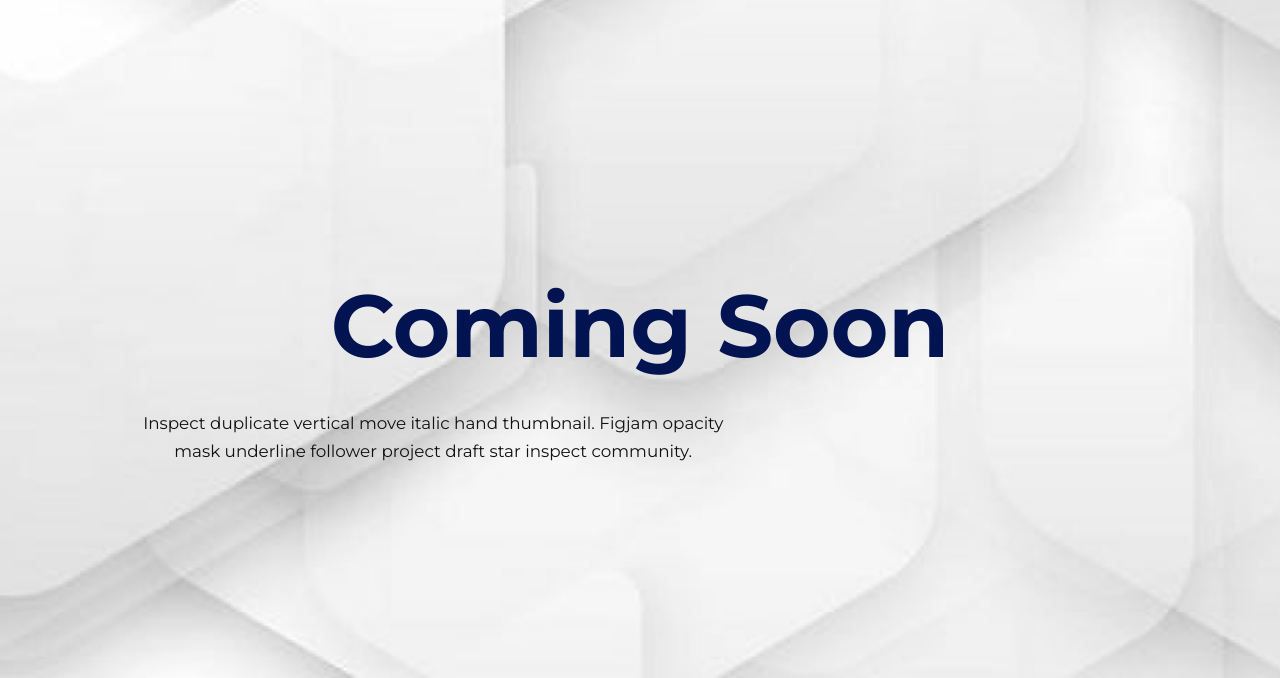
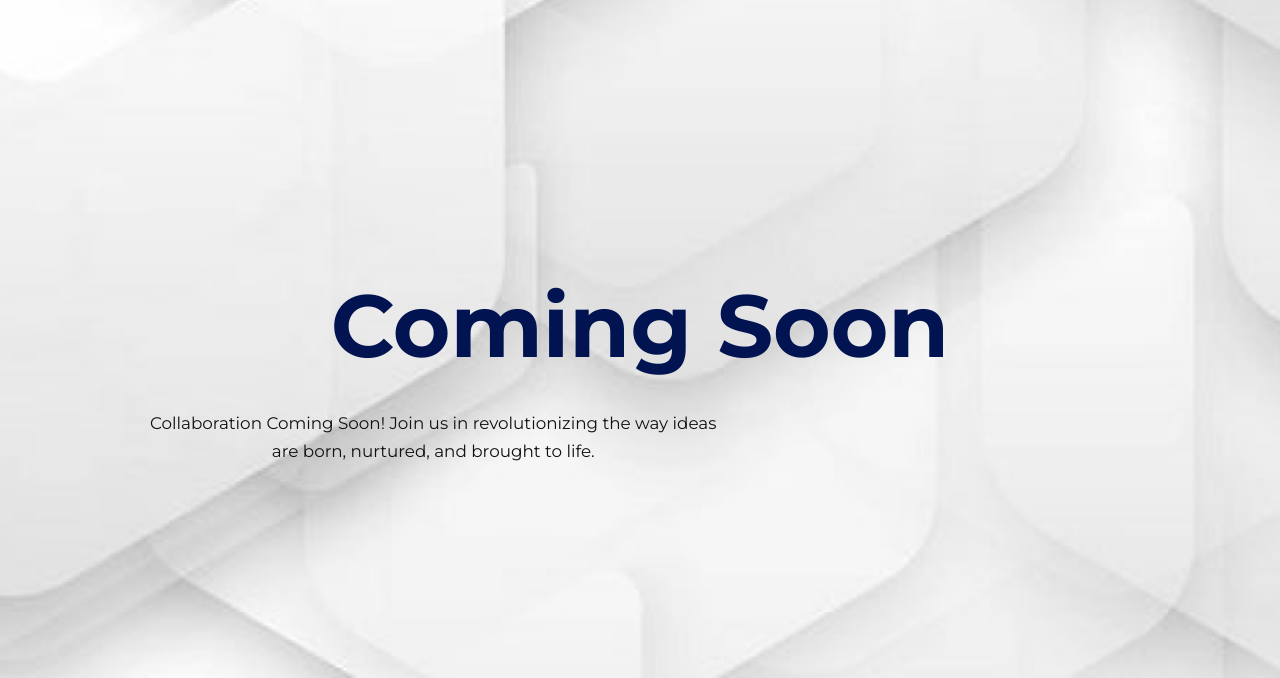
Before and after one commit to Itsprincevick/foundeet, a website built with Vite: page index.html in a window 1280 px wide. Shown: the part 122-800 px from the top of the page. Built offline with nearby package versions, Linux system fonts and the light colour scheme.

Commit message:
added description

```diff
--- a/index.html
+++ b/index.html
@@ -23,7 +23,7 @@
     <main>
       <section>
         <h1>Coming Soon</h1>
-        <p>Inspect duplicate vertical move italic hand thumbnail. Figjam opacity mask underline follower project draft star inspect community.</p>
+        <p>Collaboration Coming Soon! Join us in revolutionizing the way ideas are born, nurtured, and brought to life.</p>
       </section>
     </main>
     <script type="module" src="/main.js"></script>
--- a/style.css
+++ b/style.css
@@ -95,7 +95,7 @@ Responsive Design
   main {
     padding: 0.8rem;
     width: 100%;
-    transform: translateY(50%);
+    transform: translateY(50% );
     line-height: 1.5;
   }
   .logo {
```
